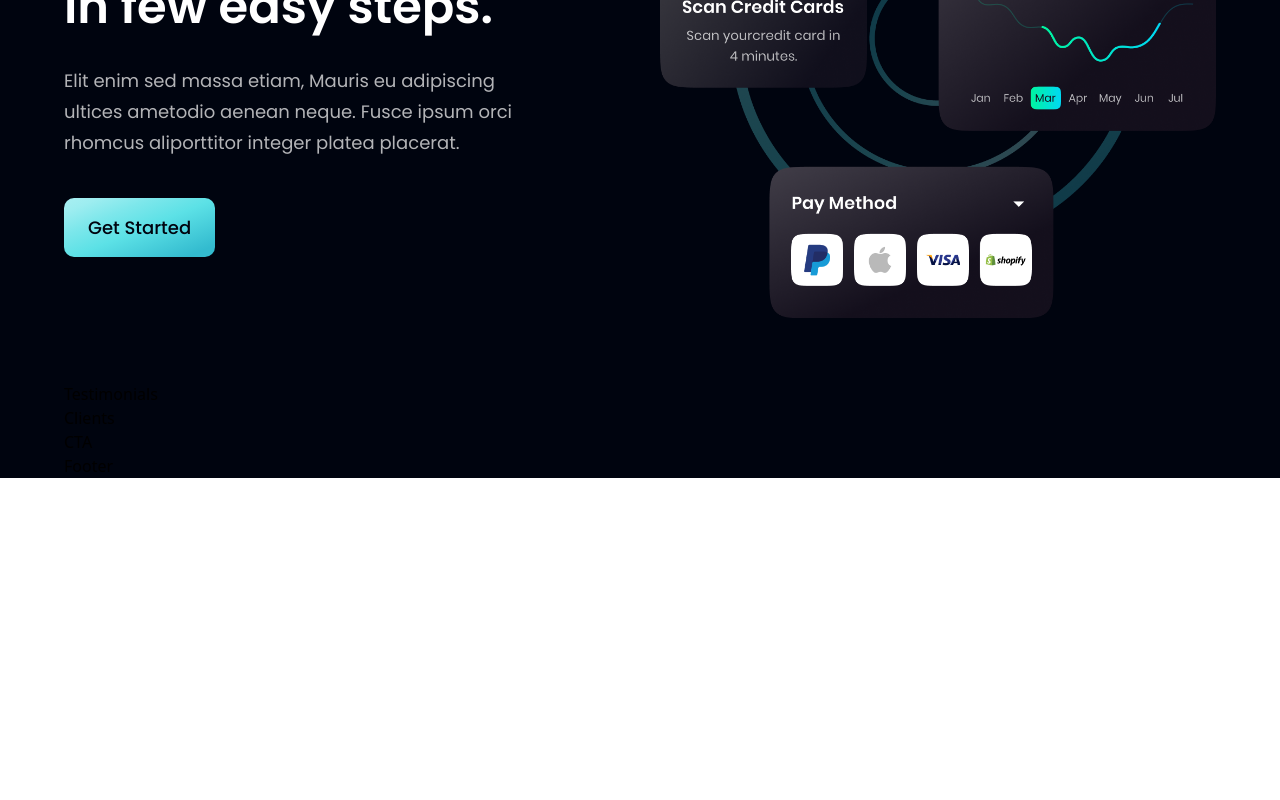
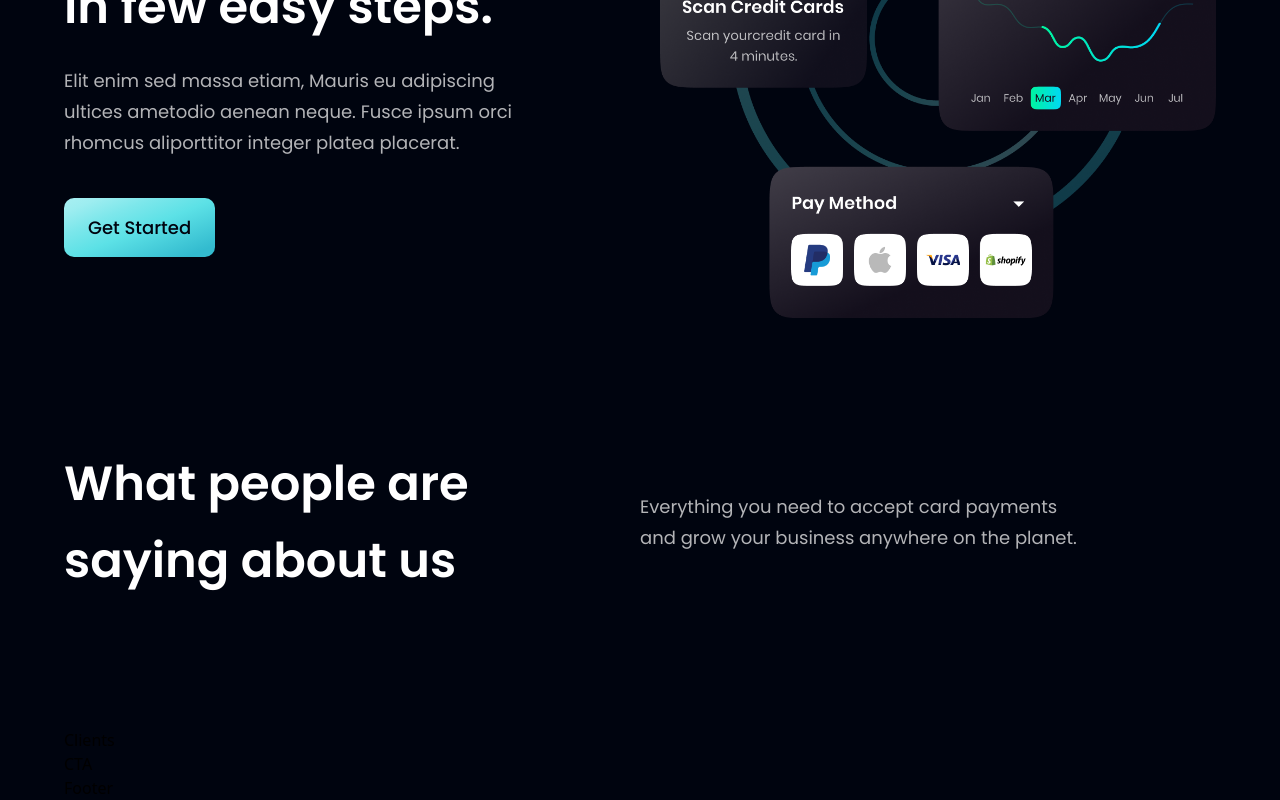
Before and after one commit to dbasdanis/personal_website, a React (Vite) app in the folder personal_website/: page / in a window 1280 px wide. Shown: the part 2426-3226 px from the top of the page. Before the commit the page ends 2904 px from the top, so only its background shows below. Built offline with nearby package versions, Linux system fonts and the light colour scheme.

Commit message:
feat: text of testimonials

```diff
--- a/personal_website/src/components/Testimonials.jsx
+++ b/personal_website/src/components/Testimonials.jsx
@@ -1,9 +1,22 @@
-import React from 'react'
+import { feedback } from '../constants';
+import styles from '../style';
+import FeedbackCard from './FeedbackCard';
 
-const Testimonials = () => {
-  return (
-    <div>Testimonials</div>
-  )
-}
+const Testimonials = () => (
+  <section id="clients" className={`${styles.paddingY} ${styles.flexCenter} flex-col relative`}>
+    <div />
+    <div className="w-full flex justify-between items-center md:flex-row flex-col sm:mb-16 mb-6 relative z-[1]">
+      <h1 className={styles.heading2}>
+        What people are <br className="sm:block hidden"/> saying about us
+      </h1>
+      <div className="w-full md:mt-0 mt-6">
+        <p className={`${styles.paragraph} text-left max-w-[450px]`}>
+          Everything you need to accept card payments and grow your business
+          anywhere on the planet.
+        </p>
+      </div>
+    </div>
+  </section>
+)
 
 export default Testimonials
```
